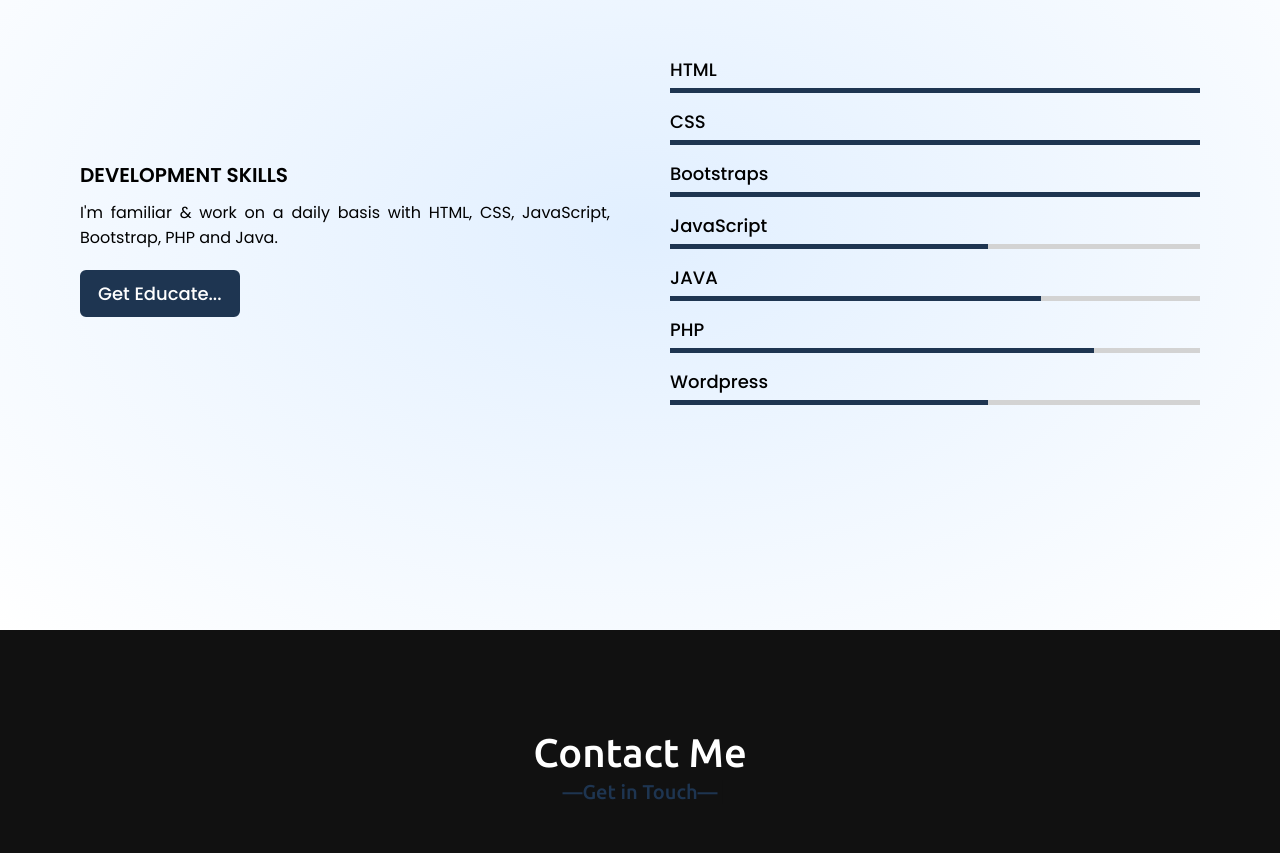
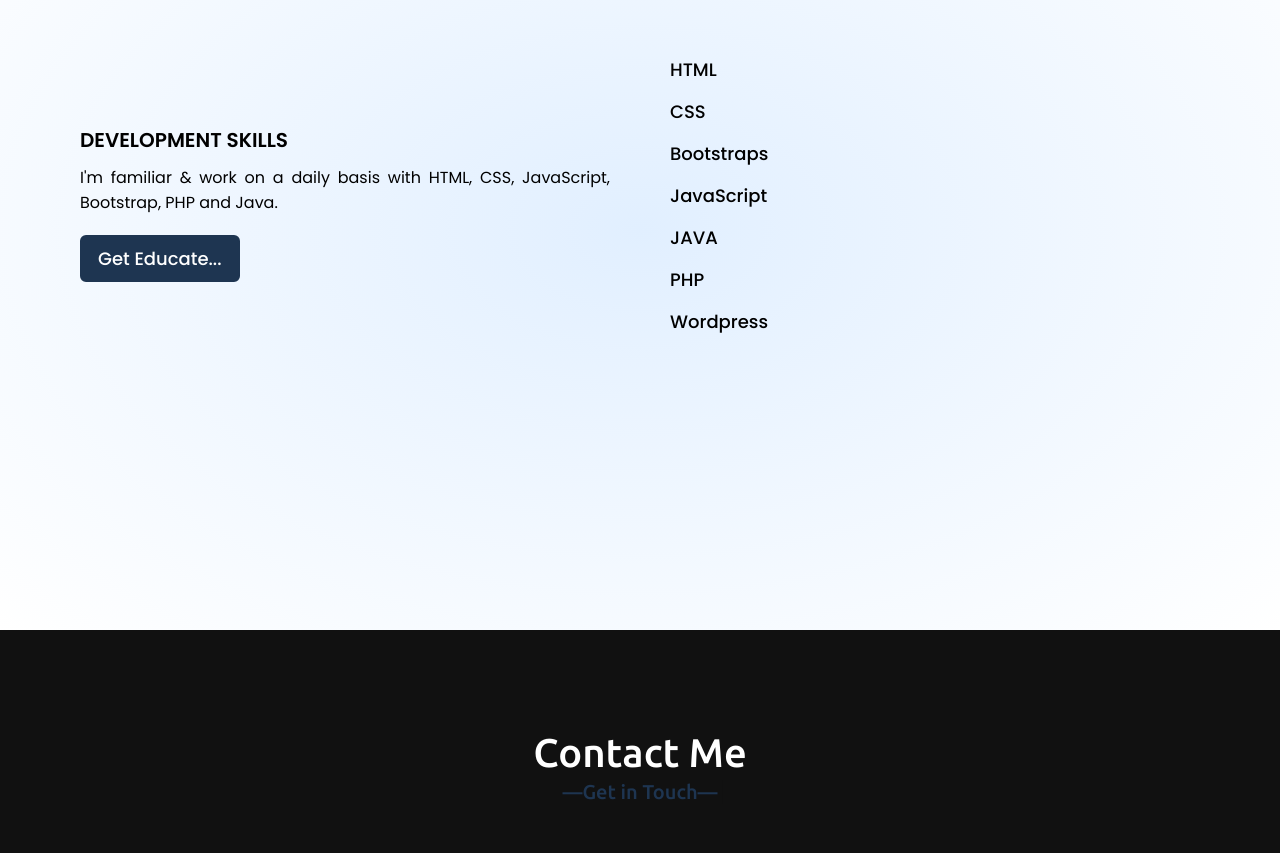
Before and after one commit to Divyeshhub/My-Portfolio, a plain HTML site: page index.html in a window 1280 px wide. Shown: the part 2503-3356 px from the top of the page. Drawn offline with nearby package versions, Linux system fonts and the light colour scheme.

Commit message:
Update Readme

```diff
--- a/index.html
+++ b/index.html
@@ -131,49 +131,49 @@
               <span>HTML</span>
               <!-- <span>100%</span> -->
             </div>
-            <div class="line html"></div>
+            <!-- <div class="line html"></div> -->
           </div>
           <div class="bars">
             <div class="info">
               <span>CSS</span>
               <!-- <span>100%</span> -->
             </div>
-            <div class="line css"></div>
+            <!-- <div class="line css"></div> -->
           </div>
           <div class="bars">
             <div class="info">
               <span>Bootstraps</span>
               <!-- <span>100%</span> -->
             </div>
-            <div class="line bootstraps"></div>
+            <!-- <div class="line bootstraps"></div> -->
           </div>
           <div class="bars">
             <div class="info">
               <span>JavaScript</span>
               <!-- <span>60%</span> -->
             </div>
-            <div class="line js"></div>
+            <!-- <div class="line js"></div> -->
           </div>
           <div class="bars">
             <div class="info">
               <span>JAVA</span>
               <!-- <span>70%</span> -->
             </div>
-            <div class="line java"></div>
+            <!-- <div class="line java"></div> -->
           </div>
           <div class="bars">
             <div class="info">
               <span>PHP</span>
               <!-- <span>80%</span> -->
             </div>
-            <div class="line php"></div>
+            <!-- <div class="line php"></div> -->
           </div>
           <div class="bars">
             <div class="info">
               <span>Wordpress</span>
               <!-- <span>60%</span> -->
             </div>
-            <div class="line wordpress"></div>
+            <!-- <div class="line wordpress"></div> -->
           </div>
         </div>
       </div>
--- a/style.css
+++ b/style.css
@@ -483,14 +483,14 @@
     position: relative;
   }
 
-  .skills .skills-content .right .line::before {
+  /* .skills .skills-content .right .line::before {
     content: "";
     position: absolute;
     height: 100%;
     left: 0;
     top: 0;
     background: #1e3551;
-  }
+  } */
 
   .skills-content .right .html::before {
     width: 100%;
```
Also changed, not shown: 1 other file.
